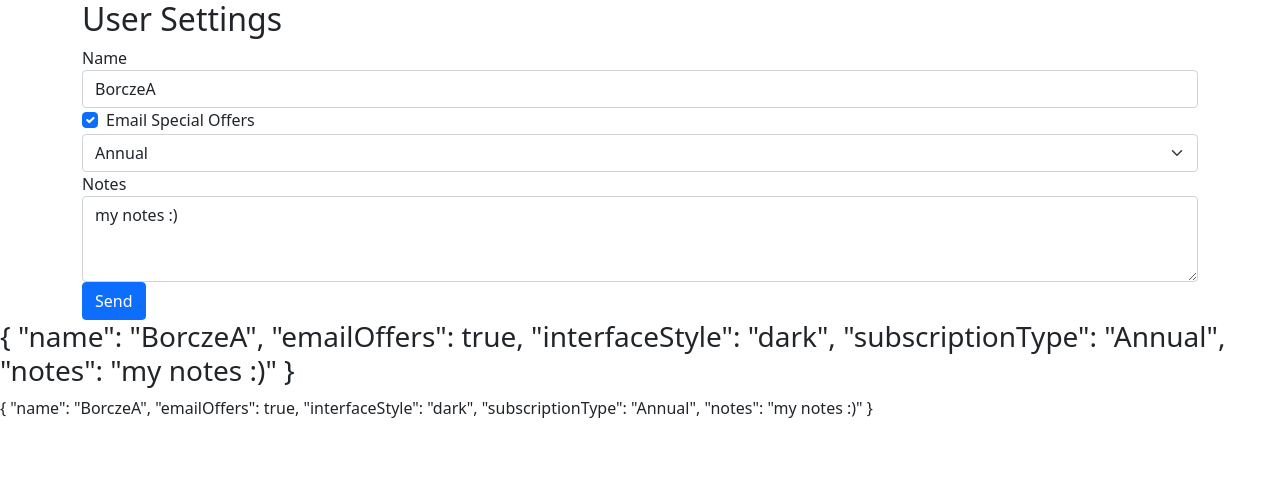
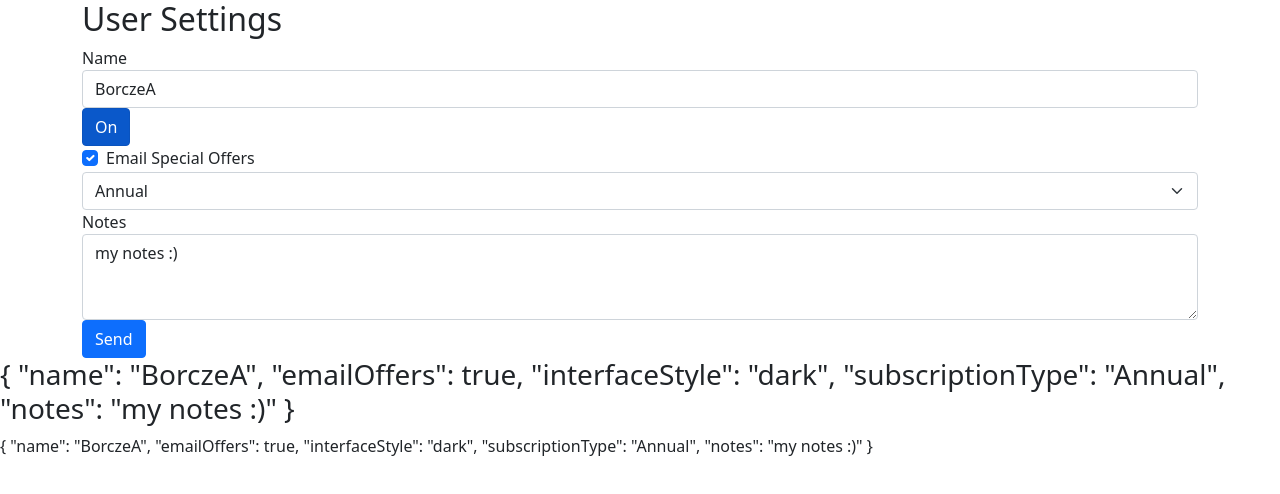
Before and after one commit to BorczeAngelov/AngularFormsTutorial, an Angular app in the folder ps-demo/: page / in a window 1280 px wide. Shown: the top 494 px of the page. Built offline with nearby package versions, Linux system fonts and the light colour scheme.

Commit message:
use simple toggle button

```diff
--- a/ps-demo/src/app/user-settings-form/user-settings-form.component.html
+++ b/ps-demo/src/app/user-settings-form/user-settings-form.component.html
@@ -13,6 +13,12 @@
                 Enter a name bitte
             </div>
         </div>
+
+        <button type="button" class="btn btn-primary" [(ngModel)]="singleModel" btnCheckbox name="singleModel"
+            btnCheckboxTrue="On" btnCheckboxFalse="Off">
+            {{singleModel}}
+        </button>
+
 
         <div class="form-check form-group">
             <input class="form-check-input" type="checkbox" value="" id="emailOffers" name="emailOffers"
--- a/ps-demo/src/app/user-settings-form/user-settings-form.component.ts
+++ b/ps-demo/src/app/user-settings-form/user-settings-form.component.ts
@@ -23,6 +23,8 @@
   postError = false;
   postErrorMessage = '';
   subscriptionTypes: Observable<string[]> | undefined;
+
+  singleModel = 'On';
 
   constructor(private dataService: DataService) { }
 
```
